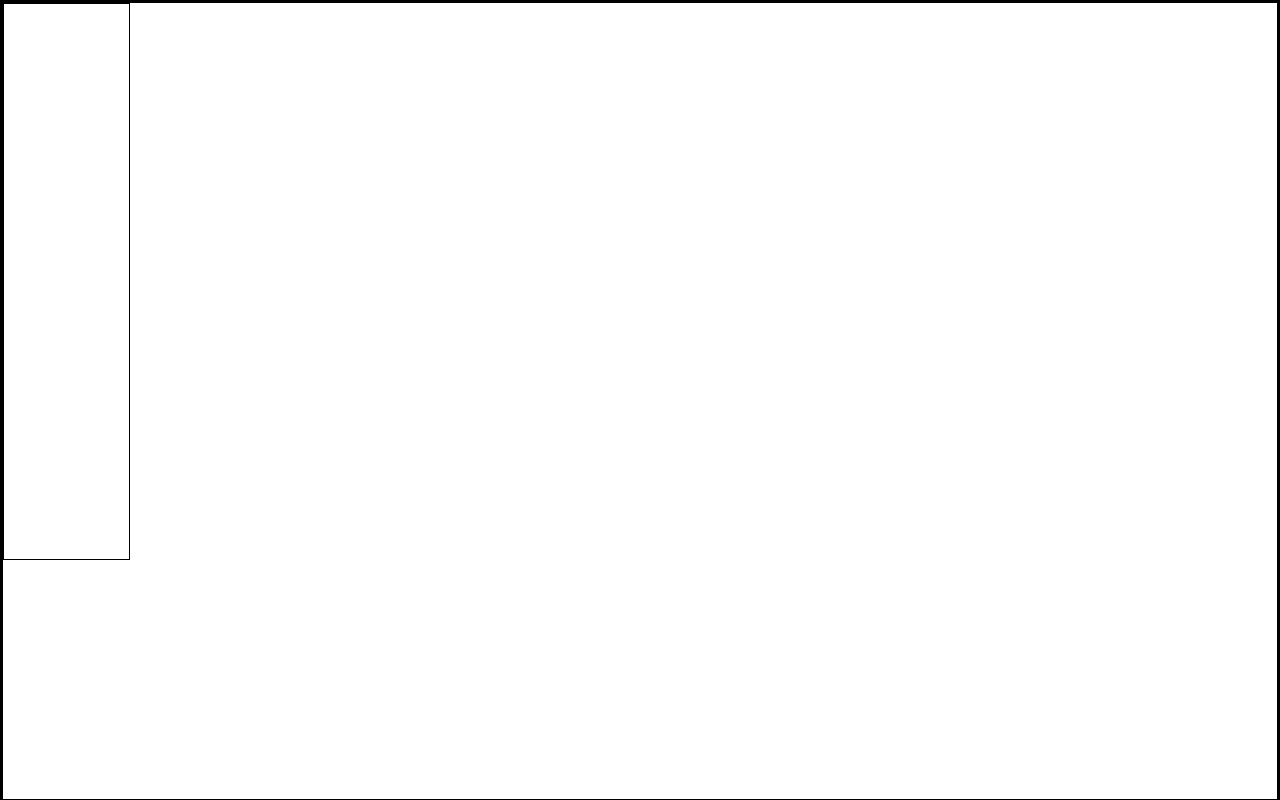
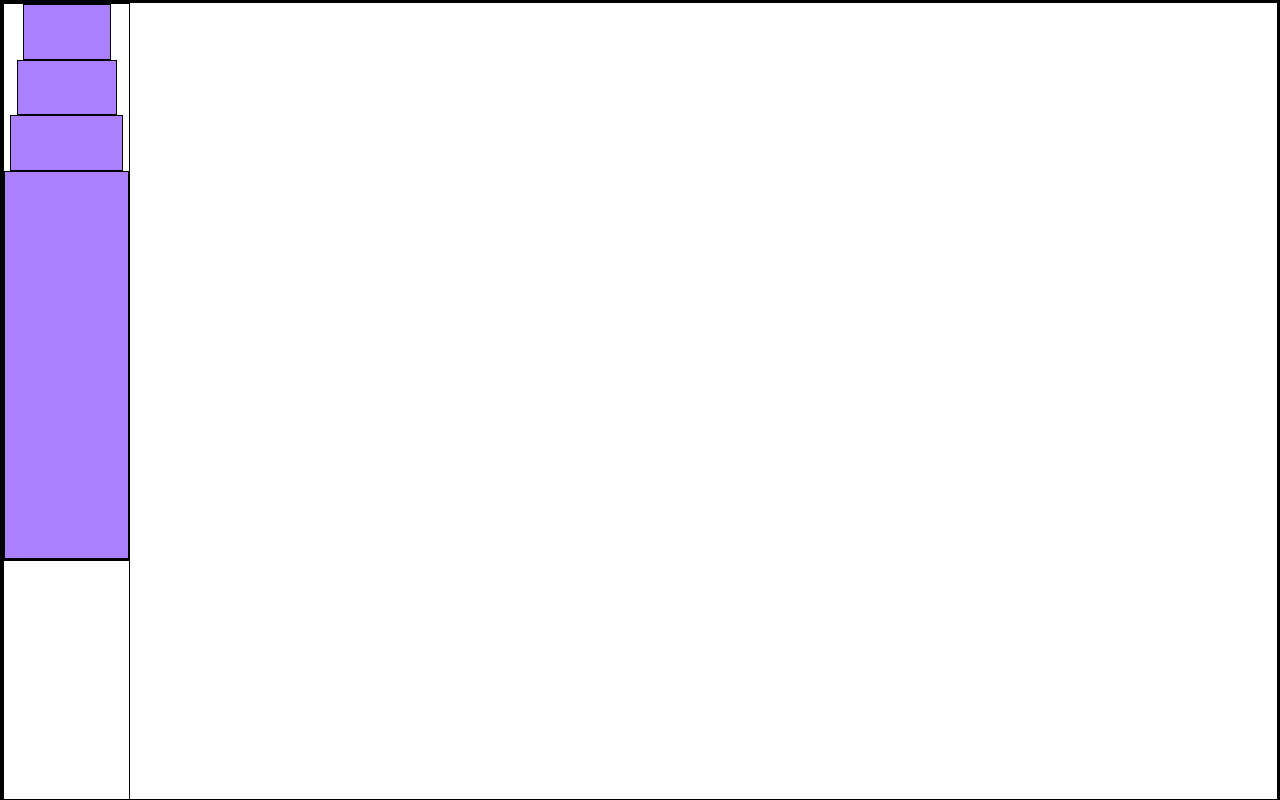
Before and after one commit to JaronL-Tech/city-skyline-jaron, a plain HTML site: page index.html in a window 1280 px wide. Shown: the top 800 px of the page. Drawn offline with Linux system fonts and the light colour scheme.

Commit message:
added 4 new divs called bb2-bb3-bb4 to setip for the other 3 background buildings.I also used a new operator called --background-color1 to help setup the color for the building for my supporting pesudo elements, of bb1a-d. instead of typing out background-color property for each one.

```diff
--- a/index.html
+++ b/index.html
@@ -7,7 +7,15 @@
       </head>
   <body>
     <div class="background-buildings">
-        <div class="bb1"></div>
+        <div class="bb1">
+        <div class="bb1a"></div>
+        <div class="bb1b"></div>
+        <div class="bb1c"></div>
+        <div class="bb1d"></div>
+        </div>
+        <div class="bb2"></div>
+        <div class="bb3"></div>
+        <div class="bb4"></div>
     </div>
 </body>
 </html>
--- a/styles.css
+++ b/styles.css
@@ -14,4 +14,40 @@
   .bb1{
     width:10%;
     height:70%;
+    flex-direction:column;
+    align-items:center;
+    display:flex;
+    --building-color1:#aa80ff;
   }
+  .bb1a{
+    width:70%;
+    height:10%;
+    background-color:var(--building-color1);
+  }
+  .bb1b{
+    width:80%;
+    height:10%;
+    background-color:var(--building-color1);
+  }
+  .bb1c{
+    width:90%;
+    height:10%;
+    background-color:var(--building-color1);
+  }
+  .bb1d{
+    width:100%;
+    height:70%;
+    background-color:var(--building-color1);
+  }
+  .bb2{
+    width:10%;
+    height:50%;
+  }
+  .bb3{
+    width:10%;
+    height:55%;
+  }
+  .bb4{
+    width:11%;
+    height:58%;
+  }
```
